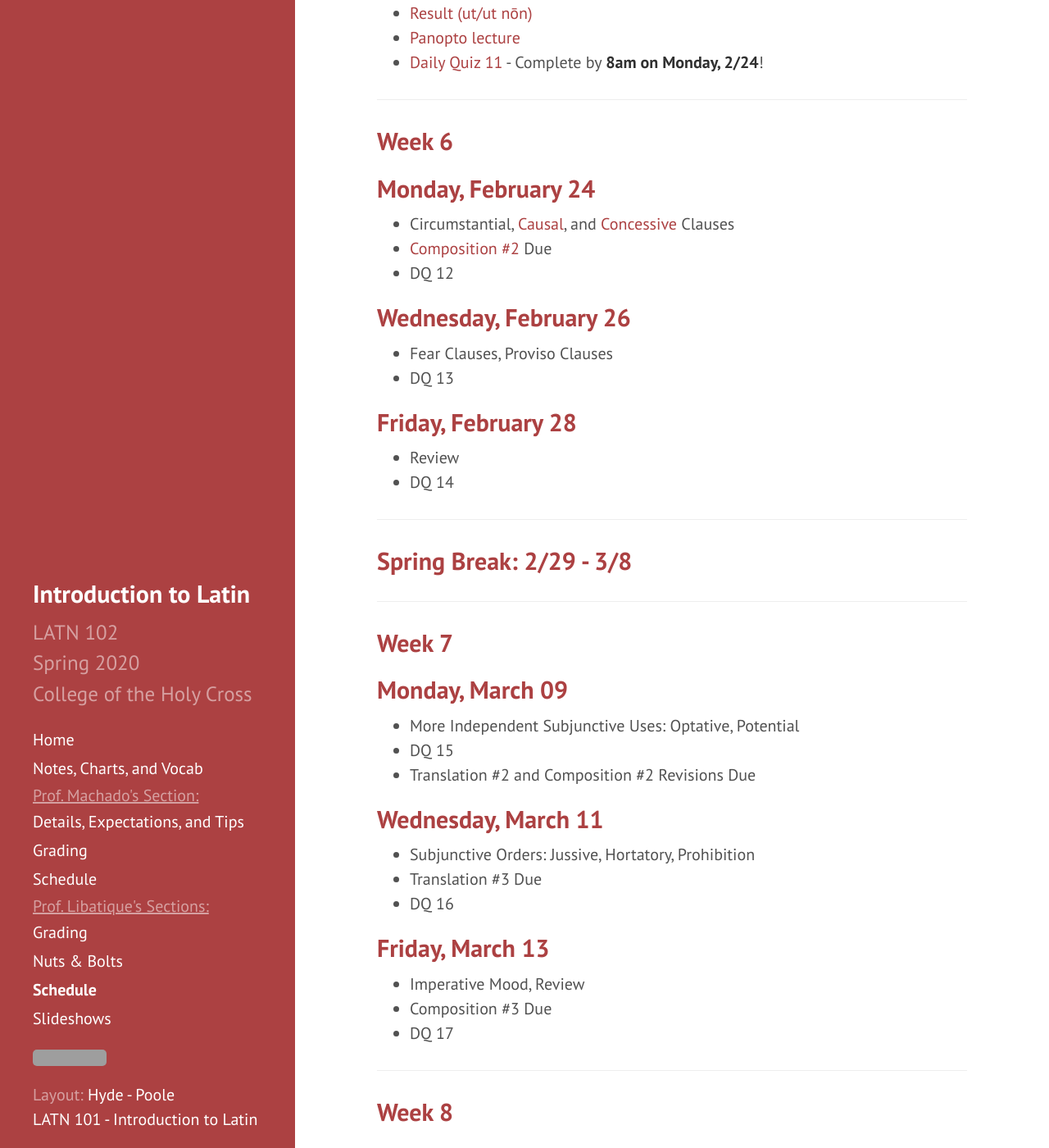
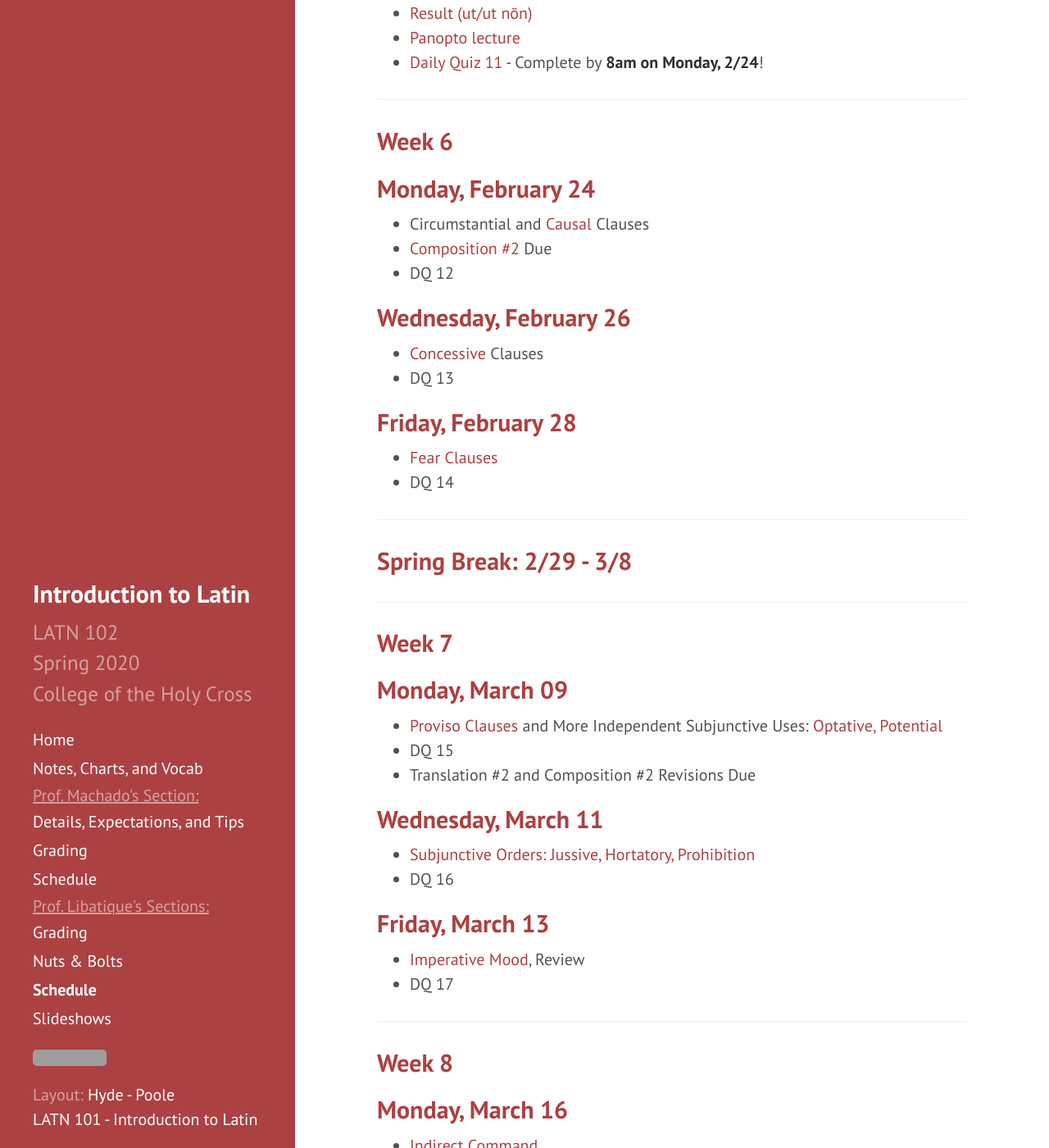
Before and after one commit to DLibatique/LATN102-S20, a Jekyll site: the page built from _pages/schedule-DL.md, in a window 1280 px wide and 1400 px high, scrolled down 2651 px. Shown: the whole window at 82% size. Built offline with Jekyll 4.4.1, drawn with Linux system fonts in a browser that asks for light colours; some of the changed text lies outside the part shown; grey boxes are pictures that could not be loaded.

Commit message:
added links, update due dates

```diff
--- a/_pages/schedule-DL.md
+++ b/_pages/schedule-DL.md
@@ -94,16 +94,16 @@ This detailed schedule links out to the notes and charts that you'll need throug
 ## Week 6
 
 ## Monday, February 24
-- Circumstantial, [Causal](causal), and [Concessive](concessive) Clauses
+- Circumstantial and [Causal](causal) Clauses
 - [Composition #2](https://docs.google.com/document/d/1a_53viVhdzU8txIY_xP1TLa6pzxO-YSsNKmWK_uufaU/edit?usp=sharing) Due
 - DQ 12
 
 ## Wednesday, February 26
-- Fear Clauses, Proviso Clauses
+- [Concessive](concessive) Clauses
 - DQ 13
 
 ## Friday, February 28
-- Review
+- [Fear Clauses](fear)
 - DQ 14
 
 ***
@@ -115,18 +115,16 @@ This detailed schedule links out to the notes and charts that you'll need throug
 ## Week 7
 
 ## Monday, March 09
-- More Independent Subjunctive Uses: Optative, Potential
+- [Proviso Clauses](proviso) and More Independent Subjunctive Uses: [Optative, Potential](wishes-and-potential)
 - DQ 15
 - Translation #2 and Composition #2 Revisions Due
 
 ## Wednesday, March 11
-- Subjunctive Orders: Jussive, Hortatory, Prohibition
-- Translation #3 Due
+- [Subjunctive Orders: Jussive, Hortatory, Prohibition](orders)
 - DQ 16
 
 ## Friday, March 13
-- Imperative Mood, Review
-- Composition #3 Due
+- [Imperative Mood](orders#imperative-mood), Review
 - DQ 17
 
 ***
@@ -201,12 +201,10 @@ This detailed schedule links out to the notes and charts that you'll need throug
 
 ## Wednesday, April 15
 - Reading
-- Translation #5 Due
 - DQ 29
 
 ## Friday, April 17
 - Reading
-- Composition #5 Due
 - DQ 30
 
 ***
```
Also changed, not shown: other parts of _pages/schedule-DL.md (+14 -10 lines).
